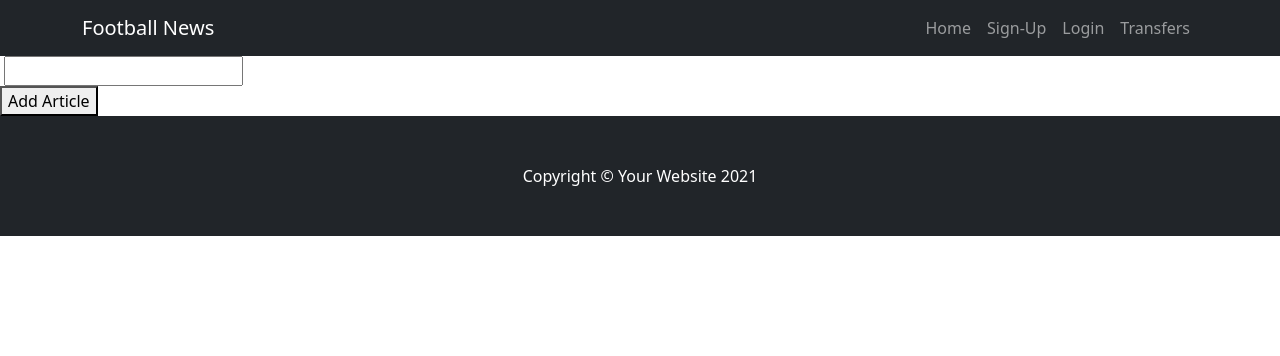
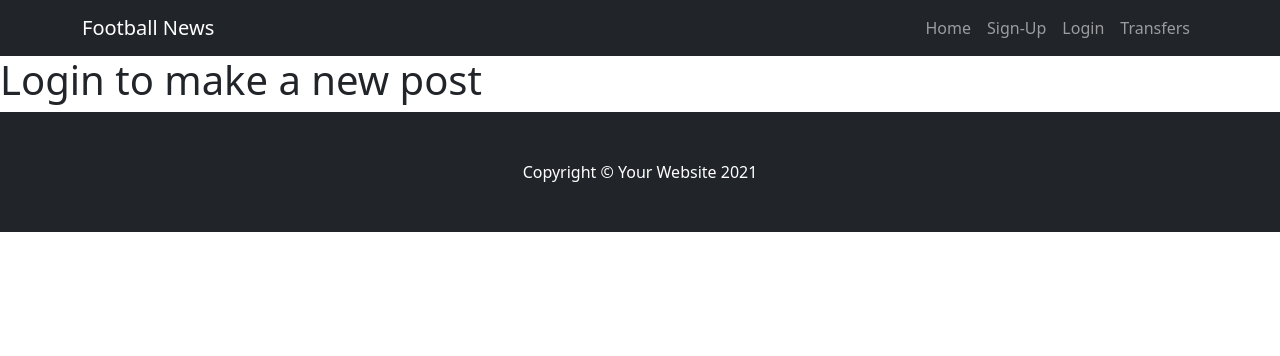
Before and after one commit to sams4566/football-news, a Django app: page /add in a window 1280 px wide. Shown: the top 356 px of the page. Run offline with Django 3.2, Linux system fonts and the light colour scheme; some libraries are stand-ins or nearby versions.

Commit message:
Allow only logged in users to post articles

```diff
--- /dev/null
+++ b/news/forms.py
@@ -0,0 +1,7 @@
+from .models import Article
+from django import forms
+
+class ArticleDetails(forms.ModelForm):
+    class Meta:
+        model = Article
+        fields = ('name',)
--- a/news/views.py
+++ b/news/views.py
@@ -1,5 +1,6 @@
 from django.shortcuts import redirect, render, get_object_or_404
 from .models import Article
+from .forms import ArticleDetails
 
 def display_articles(request):
     articles = Article.objects.all().filter(approved=True)
@@ -9,12 +10,23 @@ def display_articles(request):
     return render(request, 'index.html', context)
 
 def add_article(request):
-    if request.method == 'POST':
-        name = request.POST.get('article_name')
-        Article.objects.create(name=name)
+
+    article_form = ArticleDetails(data=request.POST)
+    if article_form.is_valid():
+        article_form.save()
         return redirect('display_articles')
-    return render(request, 'add_article.html')
+    else:
+        article_form = ArticleDetails()
+    context = {
+        "article_form": ArticleDetails()
+    }
+    return render(request, 'add_article.html', context)
 
+    # if request.method == 'POST':
+    #     name = request.POST.get('article_name')
+    #     Article.objects.create(name=name)
+    #     return redirect('display_articles')
+    # return render(request, 'add_article.html')
 
 def view_article(request, article_id):
     return render(request, 'article.html')
--- a/templates/add_article.html
+++ b/templates/add_article.html
@@ -2,7 +2,7 @@
 
 {% block content %}
 
-<form action="add" method="POST">
+<!-- <form action="add" method="POST">
     {% csrf_token %}
     <div>
         <label for="article_name"></label>
@@ -11,6 +11,18 @@
     <div>
         <button type="submit">Add Article</button>
     </div>
+</form> -->
+
+{% if user.is_authenticated %}
+<form method="POST">
+    {{ article_form }}
+    {% csrf_token %}
+    <div>
+        <button type="submit">Add Article</button>
+    </div>
 </form>
+{% else %}
+<h1>Login to make a new post</h1>
+{% endif %}
 
 {% endblock %}
```
